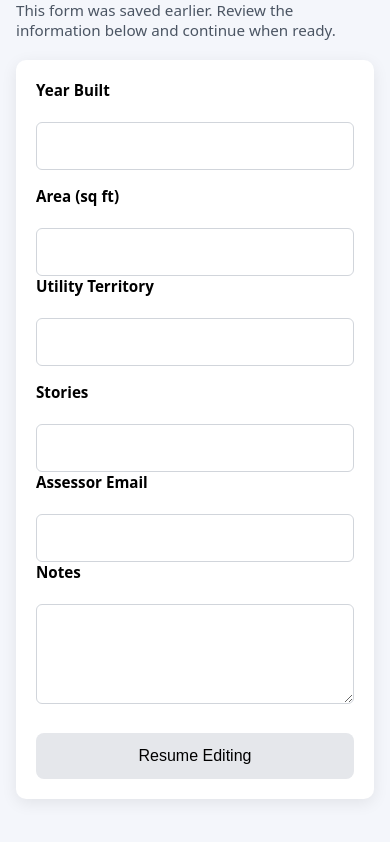
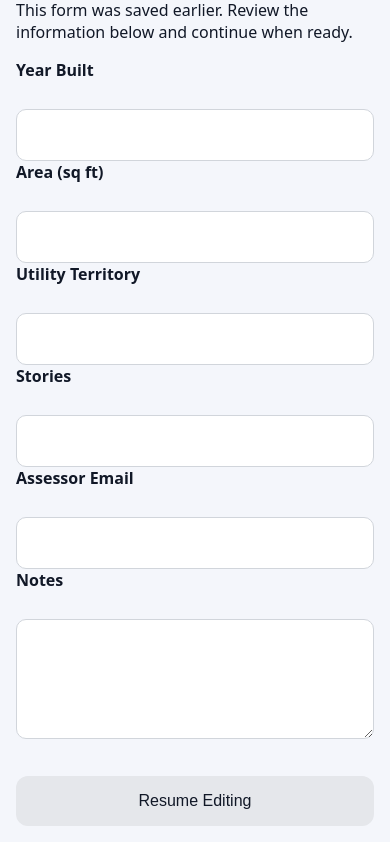
Before and after one commit to Socially-Dystant/site-form, a website: page public/resume.html in a window 390 px wide. Shown: the part 78-920 px from the top of the page. Before the commit the page ends 893 px from the top, so only its background shows below. Drawn offline with Linux system fonts and the light colour scheme.

Commit message:
update mobile layouts

```diff
--- a/public/style.css
+++ b/public/style.css
@@ -1,4 +1,3 @@
-/* ===== Base / Mobile-first ===== */
 * {
   box-sizing: border-box;
 }
@@ -8,132 +7,104 @@ body {
   background: #f4f6fb;
   margin: 0;
   padding: 16px;
+  color: #111827;
 }
 
+/* Page title */
 h1 {
-  margin-bottom: 16px;
-  font-size: 1.4rem;
+  font-size: 1.5rem;
+  margin: 8px 0 20px;
 }
 
-.subtitle {
-  font-size: 0.95rem;
-  color: #4b5563;
+/* Form = flat layout */
+form {
+  width: 100%;
+  padding: 0;
+  background: none;
+  box-shadow: none;
+  border-radius: 0;
+}
+
+/* Labels */
+label {
+  display: block;
+  font-size: 1rem;
+  font-weight: 600;
   margin-bottom: 20px;
 }
 
-/* Container (resume page uses this) */
-.container {
-  max-width: 100%;
-}
-
-/* Form card */
-form {
-  background: #fff;
-  padding: 20px;
-  border-radius: 10px;
-  box-shadow: 0 4px 16px rgba(0,0,0,0.08);
-  width: 100%;
-}
-
-/* Labels & fields */
-label {
-  display: block;
-  margin-bottom: 16px;
-  font-weight: 600;
-  font-size: 0.95rem;
-}
-
+/* Inputs */
 input,
 textarea {
   width: 100%;
-  padding: 14px 12px;
-  margin-top: 6px;
-  font-size: 16px; /* 👈 prevents mobile zoom */
+  margin-top: 8px;
+  padding: 16px 14px;
+  font-size: 16px; /* 👈 critical for mobile readability */
+  border-radius: 10px;
   border: 1px solid #d1d5db;
-  border-radius: 6px;
+  background: #ffffff;
 }
 
+/* Notes field */
 textarea {
-  min-height: 100px;
+  min-height: 120px;
   resize: vertical;
 }
 
-/* Rows collapse naturally on mobile */
-.row {
+/* Action buttons */
+.actions {
+  margin-top: 32px;
   display: flex;
-  flex-direction: column;
   gap: 16px;
 }
 
-.field {
-  width: 100%;
-}
-
-/* Actions */
-.actions {
-  display: flex;
-  flex-direction: column;
-  gap: 12px;
-  margin-top: 24px;
-}
-
+/* Buttons */
 button {
-  padding: 14px;
+  flex: 1;
+  padding: 16px;
   font-size: 16px;
-  border-radius: 8px;
+  border-radius: 12px;
   border: none;
   cursor: pointer;
-  width: 100%;
 }
 
 button[type="submit"] {
   background: #2563eb;
-  color: #fff;
+  color: #ffffff;
 }
 
 button[type="button"] {
   background: #e5e7eb;
+  color: #111827;
 }
 
-/* Resume link box */
+/* Resume box */
+#resumeBox {
+  margin-top: 32px;
+}
+
 #resumeBox input {
   font-size: 14px;
-  padding: 12px;
+  padding: 14px;
 }
 
-/* ===== Desktop Enhancements ===== */
+/* Desktop enhancement only */
 @media (min-width: 768px) {
-
   body {
     padding: 40px;
   }
 
-  h1 {
-    font-size: 1.8rem;
-  }
-
-  .container,
   form {
-    max-width: 640px;
+    max-width: 720px;
     margin: 0 auto;
   }
 
-  .row {
-    flex-direction: row;
-    gap: 24px;
-  }
-
-  .field {
-    flex: 1;
-  }
-
   .actions {
-    flex-direction: row;
     justify-content: flex-end;
   }
 
   button {
-    width: auto;
-    min-width: 120px;
+    flex: unset;
+    min-width: 140px;
   }
 }
```
